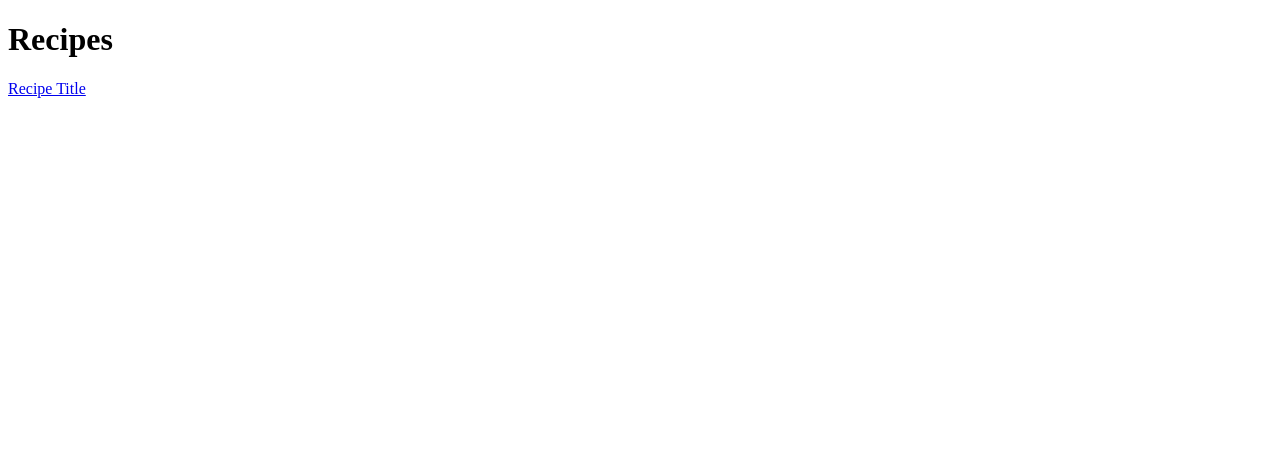
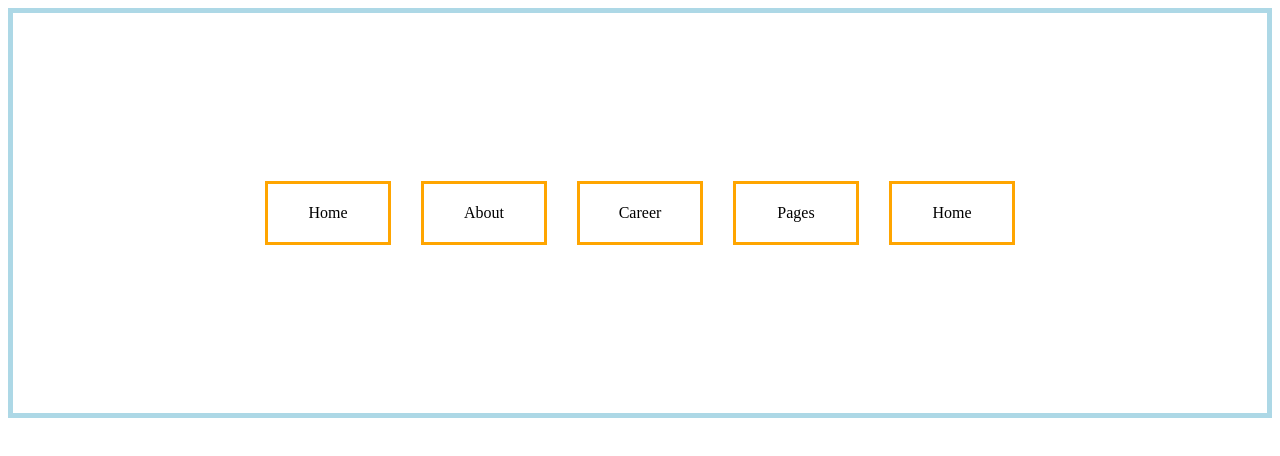
Before and after one commit to daniiar-pro/recipes, a website: page index.html in a window 1280 px wide. Drawn offline with Linux system fonts and the light colour scheme.

Commit message:
added new page users can navigate home

```diff
--- a/index.html
+++ b/index.html
@@ -3,11 +3,19 @@
 <head>
     <meta charset="UTF-8">
     <meta name="viewport" content="width=device-width, initial-scale=1.0">
+    <link rel="stylesheet" href="styles.css">
     <title>Recipes</title>
 </head>
 <body>
-    <h1>Recipes</h1>
-    <a href="odin-recipes/recipeName.html">Recipe Title</a>
+  <nav class="container">
+    <div>Home</div>
+    <div>About</div>
+    <div class="two">Career</div>
+    <div>Pages</div>
+    <div>
+    Home
+    </div>
+  </nav>
 
 
 </body>
--- /dev/null
+++ b/styles.css
@@ -0,0 +1,21 @@
+.container {
+  display: flex;
+  flex-direction: row;
+  justify-content: center;
+  align-items: center;
+  gap: 10px ;
+  text-align: center;
+  height: 400px;
+  border: 5px solid lightblue;
+  border-radius: 5px solid lightblue;
+}
+
+.container div {
+  padding: 20px 10px;
+  margin-left: 10px;
+  margin: 10px;
+  border: 3px solid orange;
+  border-radius: 3px solid orange;
+  width: 100px;
+  /* flex: 1; */
+}
```
